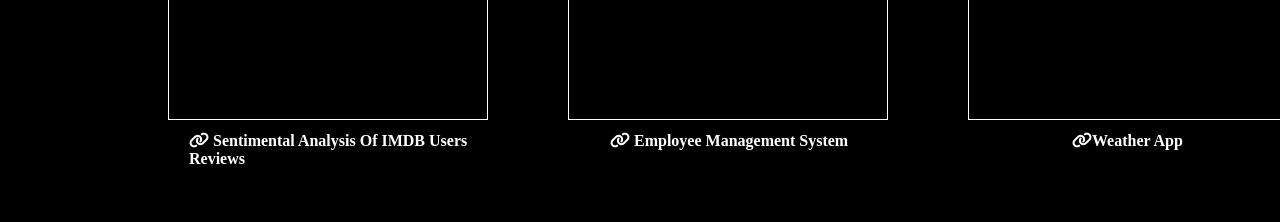
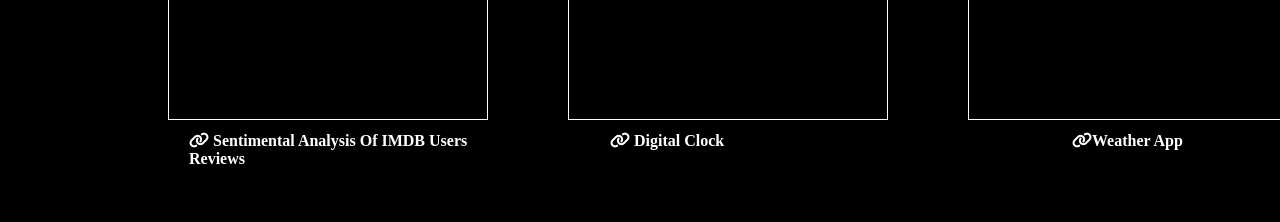
Before and after one commit to Annie3121/Portfolio, a plain HTML site: page index.html in a window 1280 px wide. Shown: the part 2320-2542 px from the top of the page. Drawn offline with Linux system fonts and the light colour scheme.

Commit message:
Update index.html

```diff
--- a/index.html
+++ b/index.html
@@ -132,7 +132,7 @@
                         <p id="setiid"> <a href="https://drive.google.com/drive/folders/1fO257zs6VvZGJ_2f-7agS0ZzoEdJaF2K"><i class="fa-solid fa-link"></i> Sentimental Analysis Of IMDB Users Reviews</a></p>
                     </div>
                     <div class="workinfo2">
-                        <p id="empid"> <a href="https://drive.google.com/drive/folders/1fO257zs6VvZGJ_2f-7agS0ZzoEdJaF2K"><i class="fa-solid fa-link"></i> Employee Management System</a></p>
+                        <p id="empid"> <a href="https://annie3121.github.io/Digital-Clock/"><i class="fa-solid fa-link"></i> Digital Clock</a></p>
                     </div>
                     <div class="workinfo3">
                         <p id="netflixid"> <a href="https://drive.google.com/drive/folders/1fO257zs6VvZGJ_2f-7agS0ZzoEdJaF2K"><i class="fa-solid fa-link"></i>Weather App</a></p>
```
